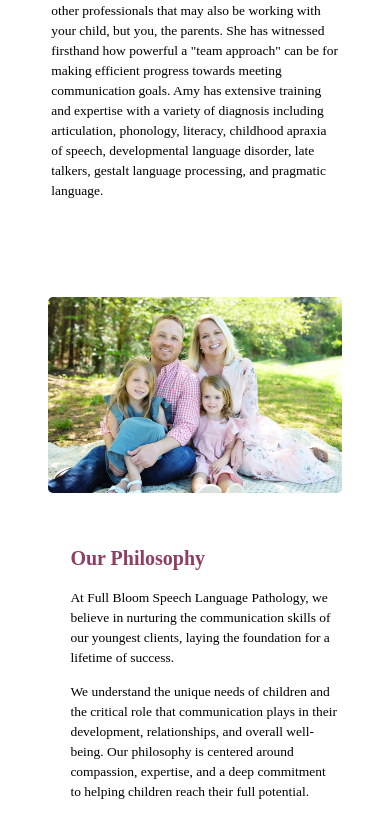
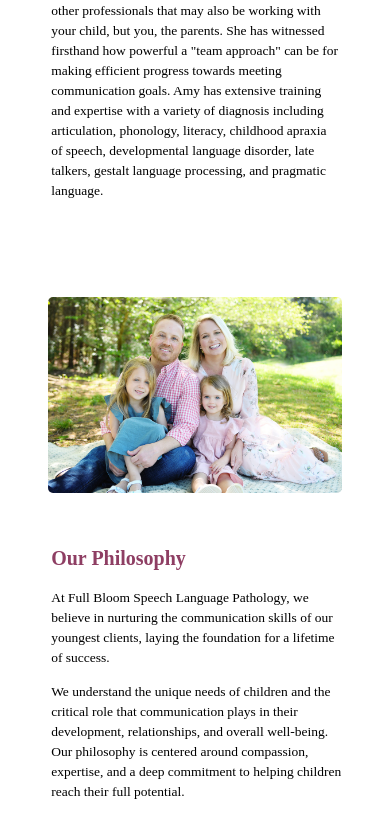
Before and after one commit to beemak789/AE_SLP_Website, a React (Create React App) app in the folder AE_Website/: page / in a window 390 px wide. Shown: the part 1103-1940 px from the top of the page. Built offline with nearby package versions, Linux system fonts and the light colour scheme; a web font is replaced by a local one.

Commit message:
finalize about me mobile

```diff
--- a/AE_Website/src/component/AboutMe.js
+++ b/AE_Website/src/component/AboutMe.js
@@ -187,7 +187,7 @@ const OurPhilosophyContainer = styled.div`
     display: flex;
     flex-direction: column;
     align-items: center;
-    gap: 3rem;
+    gap: 1rem;
   }
 `;
 
@@ -218,4 +218,10 @@ const PhilosophyText = styled.div`
     text-align: start;
     color: #8e3e63;
   }
+
+  @media (min-width: 375px) and (max-width: 768px) {
+    width: 90%;
+    height: 90%;
+    margin: auto;
+  }
 `;
```
